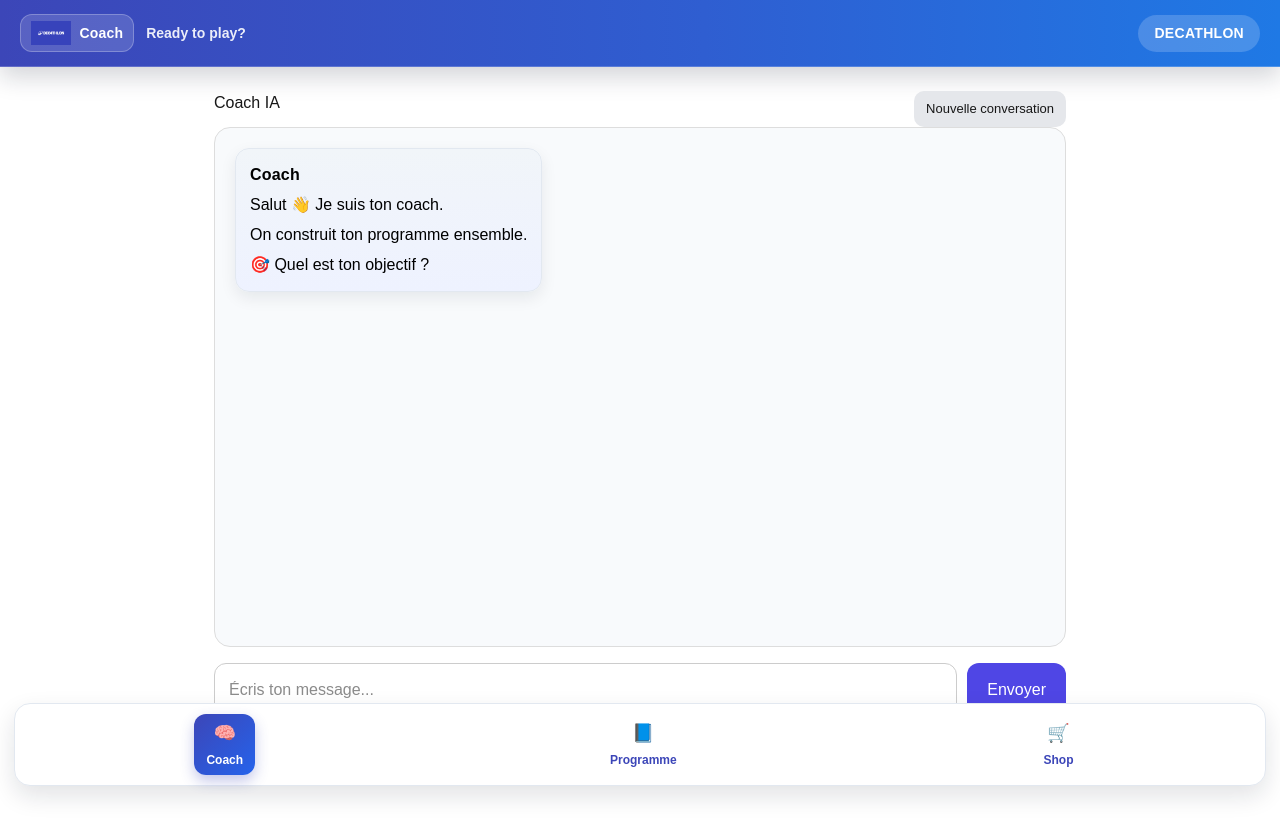
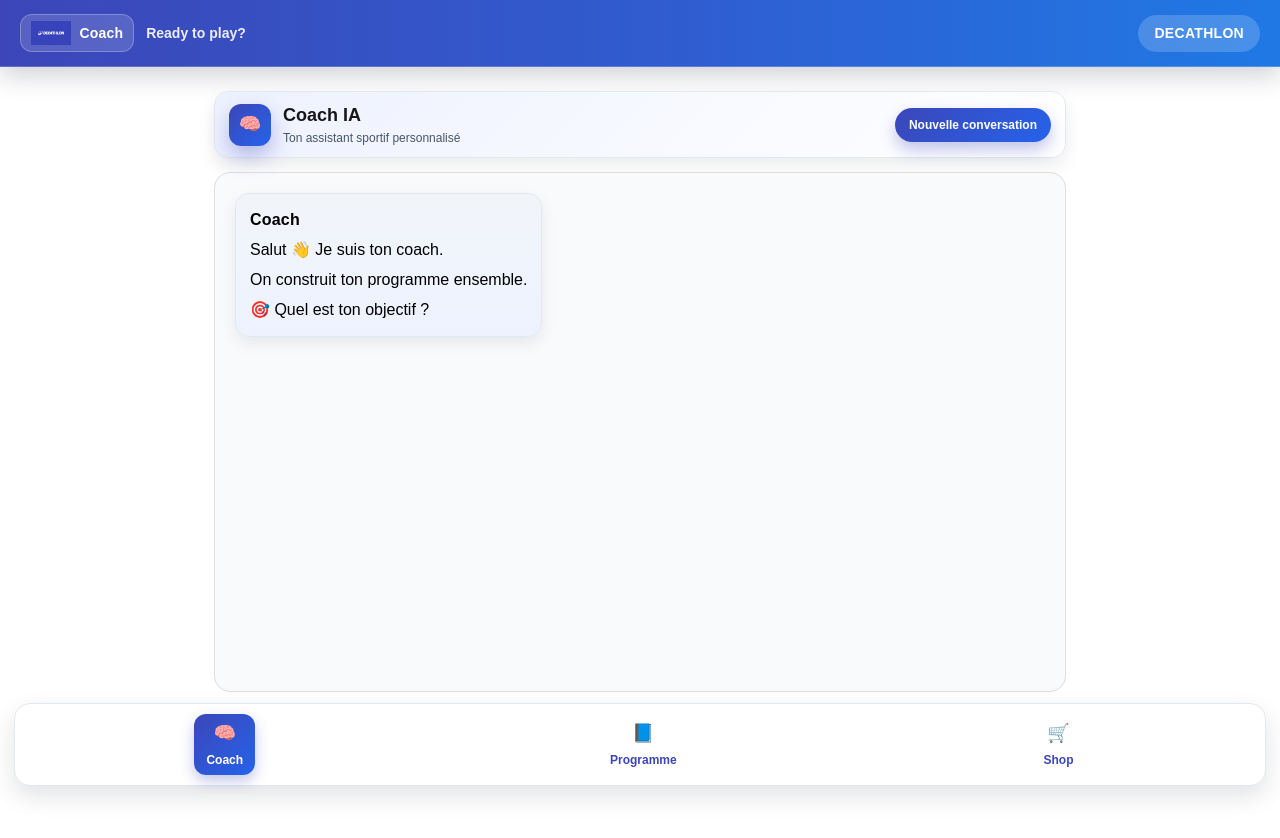
Before and after one commit to nico589987/decathlon-coach, a Next.js app: page /coach in a window 1280 px wide. Shown: the top 838 px of the page. Before the commit the page ends 811 px from the top, so only its background shows below. Built offline with nearby package versions, Linux system fonts and the light colour scheme.

Commit message:
update coach behavior

```diff
--- a/app/coach/page.tsx
+++ b/app/coach/page.tsx
@@ -2,6 +2,7 @@
 
 import {
   useEffect,
+  useRef,
   useState,
   type KeyboardEvent,
   type ReactNode,
@@ -40,6 +41,8 @@ export default function CoachPage() {
   const [loading, setLoading] = useState(false);
   const [pendingSessions, setPendingSessions] = useState<SessionDraft[]>([]);
   const router = useRouter();
+  const threadRef = useRef<HTMLDivElement | null>(null);
+  const bottomRef = useRef<HTMLDivElement | null>(null);
 
   // ======================
   // Load saved conversation
@@ -247,6 +250,11 @@ export default function CoachPage() {
   function onKey(e: KeyboardEvent) {
     if (e.key === "Enter") send();
   }
+
+  useEffect(() => {
+    if (!threadRef.current || !bottomRef.current) return;
+    bottomRef.current.scrollIntoView({ behavior: "smooth", block: "end" });
+  }, [messages, loading]);
 
   // ======================
   // Add to program
@@ -603,18 +611,55 @@ export default function CoachPage() {
           }
         }
       `}</style>
-      <div style={{ display: "flex", justifyContent: "space-between" }}>
-        <h1>Coach IA</h1>
+      <div
+        style={{
+          display: "flex",
+          justifyContent: "space-between",
+          alignItems: "center",
+          padding: "10px 14px",
+          borderRadius: 14,
+          background: "linear-gradient(135deg, #eef2ff 0%, #ffffff 100%)",
+          border: "1px solid #e2e8f0",
+          boxShadow: "0 8px 18px rgba(15,23,42,0.08)",
+        }}
+      >
+        <div style={{ display: "flex", alignItems: "center", gap: 12 }}>
+          <div
+            style={{
+              width: 42,
+              height: 42,
+              borderRadius: 12,
+              background: "linear-gradient(135deg, #3C46B8 0%, #2563eb 100%)",
+              display: "grid",
+              placeItems: "center",
+              color: "white",
+              fontSize: 18,
+              fontWeight: 800,
+              boxShadow: "0 10px 22px rgba(60,70,184,0.35)",
+            }}
+          >
+            🧠
+          </div>
+          <div>
+            <div style={{ fontSize: 18, fontWeight: 800 }}>Coach IA</div>
+            <div style={{ fontSize: 12, color: "#475569" }}>
+              Ton assistant sportif personnalisé
+            </div>
+          </div>
+        </div>
 
         <button
           onClick={newConversation}
           style={{
-            background: "#e5e7eb",
+            background: "linear-gradient(135deg, #3C46B8 0%, #2563eb 100%)",
             border: "none",
-            borderRadius: 10,
-            padding: "8px 12px",
+            borderRadius: 999,
+            padding: "8px 14px",
             cursor: "pointer",
-            fontSize: 13,
+            fontSize: 12,
+            fontWeight: 700,
+            color: "white",
+            boxShadow: "0 8px 16px rgba(60,70,184,0.3)",
           }}
         >
           Nouvelle conversation
@@ -629,7 +674,9 @@ export default function CoachPage() {
           height: 520,
           overflowY: "auto",
           background: "#f8fafc",
+          marginTop: 14,
         }}
+        ref={threadRef}
       >
         {messages.map((m, i) => (
           <div
@@ -672,6 +719,7 @@ export default function CoachPage() {
         ))}
 
         {loading && <div>Coach écrit…</div>}
+        <div ref={bottomRef} />
       </div>
 
       {pendingSessions.length > 0 && (
@@ -692,7 +740,14 @@ export default function CoachPage() {
         </button>
       )}
 
-      <div style={{ display: "flex", gap: 10, marginTop: 16 }}>
+      <div
+        style={{
+          display: "flex",
+          gap: 10,
+          marginTop: 16,
+          paddingBottom: 90,
+        }}
+      >
         <input
           value={input}
           onChange={(e) => setInput(e.target.value)}
--- a/app/program/page.tsx
+++ b/app/program/page.tsx
@@ -21,7 +21,7 @@ function normalizeText(value: string) {
     .trim();
 }
 
-function parseSessionItems(content: string) {
+function parseSessionLines(content: string) {
   const lines = content
     .split("\n")
     .map((line) => line.trim())
@@ -29,7 +29,7 @@ function parseSessionItems(content: string) {
   const bulletLines = lines.filter((line) => /^[-•]/.test(line));
   const source = bulletLines.length > 0 ? bulletLines : lines;
   return source
-    .map((line) => line.replace(/^[-•]\s?/, ""))
+    .map((line) => line.replace(/^[-•]\s?/, "").trim())
     .filter((line) => line.length > 0);
 }
 
@@ -82,7 +82,7 @@ function suggestProducts(text: string): string[] {
   return categories;
 }
 
-function groupSessionItems(items: string[]) {
+function groupSessionItems(lines: string[]) {
   const groups: {
     key: string;
     label: string;
@@ -91,9 +91,30 @@ function groupSessionItems(items: string[]) {
     items: string[];
   }[] = [];
   const order = ["Échauffement", "Exercices", "Retour au calme"];
+  let currentLabel: "Échauffement" | "Exercices" | "Retour au calme" =
+    "Exercices";
 
-  items.forEach((item) => {
-    const tag = tagForItem(item);
+  lines.forEach((item) => {
+    const normalized = normalizeText(item.replace(/\*\*/g, ""));
+    if (normalized.includes("echauffement")) {
+      currentLabel = "Échauffement";
+      return;
+    }
+    if (normalized.includes("retour au calme") || normalized.includes("etirements")) {
+      currentLabel = "Retour au calme";
+      return;
+    }
+    if (normalized.includes("exercices") || normalized.includes("fractionne")) {
+      currentLabel = "Exercices";
+      return;
+    }
+
+    const tag =
+      currentLabel === "Échauffement"
+        ? { label: "Échauffement", color: "#f59e0b", bg: "#fef3c7" }
+        : currentLabel === "Retour au calme"
+        ? { label: "Retour au calme", color: "#0f766e", bg: "#ccfbf1" }
+        : { label: "Exercices", color: "#1d4ed8", bg: "#dbeafe" };
     let group = groups.find((g) => g.label === tag.label);
     if (!group) {
       group = {
@@ -105,7 +126,7 @@ function groupSessionItems(items: string[]) {
       };
       groups.push(group);
     }
-    group.items.push(item);
+    group.items.push(item.replace(/\*\*/g, ""));
   });
 
   return groups.sort((a, b) => order.indexOf(a.label) - order.indexOf(b.label));
@@ -405,7 +426,7 @@ export default function ProgramPage() {
                 color: "#111827",
               }}
             >
-              {groupSessionItems(parseSessionItems(s.content)).map((group) => (
+            {groupSessionItems(parseSessionLines(s.content)).map((group) => (
                 <li key={`${s.id}-${group.key}`} style={{ marginBottom: 12 }}>
                   <div
                     style={{
```
